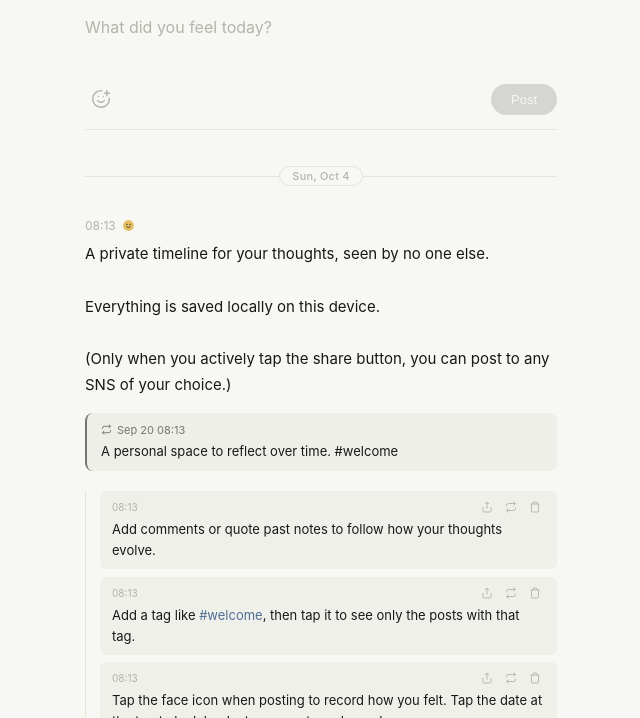
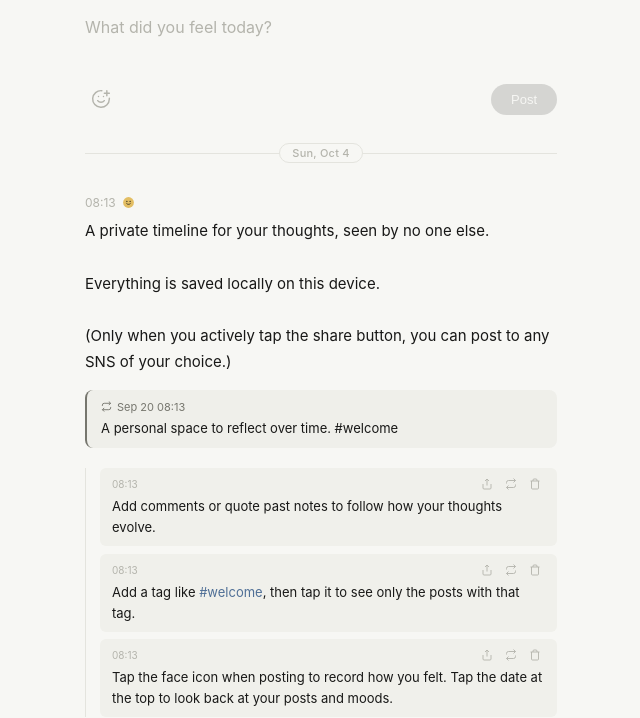
Before and after one commit to numanomanu/botchitter, a plain HTML site: page index.html in a window 1280 px wide. Shown: the part 59-777 px from the top of the page, without its empty margins (319-959 px from the left). Drawn offline with Linux system fonts and the light colour scheme.

Commit message:
style: remove composer bottom line and borders above day dividers for minimal look

```diff
--- a/app.js
+++ b/app.js
@@ -1239,10 +1239,11 @@ function buildPostActionsHtml(tweetId, inDetail = false) {
   `;
 }
 
-function buildTweetItemHtml(tweet) {
+function buildTweetItemHtml(tweet, noBorder = false) {
   const id = tweet.id;
+  const classes = ["tweet-item", enterClass(tweet.createdAt), noBorder ? "no-border-bottom" : ""].filter(Boolean).join(" ");
   return `
-    <article class="tweet-item ${enterClass(tweet.createdAt)}" id="${id}">
+    <article class="${classes}" id="${id}">
       <div class="tweet-header">
         <span class="tweet-date-link" onclick="goToTweet('${id}')">${formatTimestamp(tweet.createdAt)}${buildMoodMarkHtml(tweet)}${buildEditedMarkHtml(tweet)}</span>
       </div>
@@ -1326,7 +1327,8 @@ function renderTimeline() {
 
   let lastDay = null;
   const parts = [];
-  for (const tw of visible) {
+  for (let i = 0; i < visible.length; i++) {
+    const tw = visible[i];
     const twDate = new Date(tw.createdAt);
     const twDay = dayKey(twDate);
     if (twDay !== lastDay) {
@@ -1337,7 +1339,9 @@ function renderTimeline() {
         </div>
       `);
     }
-    parts.push(buildTweetItemHtml(tw));
+    const nextTw = visible[i + 1];
+    const isNextDayDifferent = nextTw && dayKey(new Date(nextTw.createdAt)) !== twDay;
+    parts.push(buildTweetItemHtml(tw, isNextDayDifferent));
   }
   timelineStream.innerHTML = parts.join("");
   updateFilterBar();
--- a/style.css
+++ b/style.css
@@ -270,8 +270,7 @@
 
   .composer {
     padding: 16px 0 14px;
-    border-bottom: 1px solid var(--line);
-    margin-bottom: 8px;
+    margin-bottom: 4px;
     position: relative;
   }
 
@@ -1715,6 +1714,9 @@
     margin: 28px 0 16px;
     user-select: none;
   }
+  .timeline-day-divider:first-child {
+    margin-top: 10px;
+  }
   .timeline-day-divider::before {
     content: "";
     position: absolute;
@@ -1738,6 +1740,12 @@
     border: 1px solid var(--line);
   }
 
+  /* 日付ラインの直前にある投稿の下のラインを消す */
+  .tweet-item:has(+ .timeline-day-divider),
+  .tweet-item.no-border-bottom {
+    border-bottom: none;
+  }
+
   /* 詳細画面の前後投稿ナビゲーション */
   .detail-nav {
     display: flex;
--- a/sw.js
+++ b/sw.js
@@ -4,7 +4,7 @@
 // そのためファイルを更新してもバージョン番号やクエリ文字列を上げる必要はない。
 // =============================================================
 
-const CACHE_NAME = "botchitter-cache-v13";
+const CACHE_NAME = "botchitter-cache-v14";
 const ASSETS = [
   "./",
   "index.html",
```
